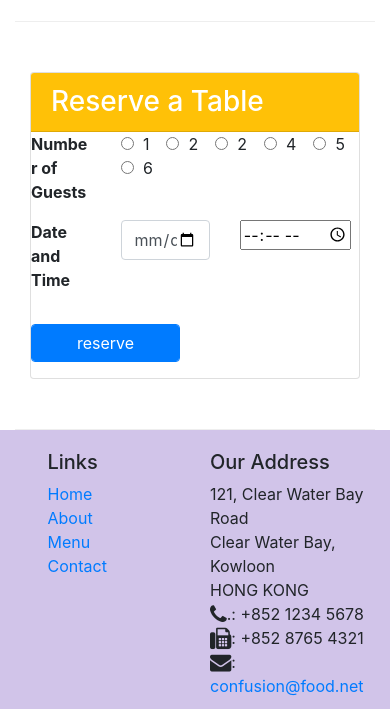
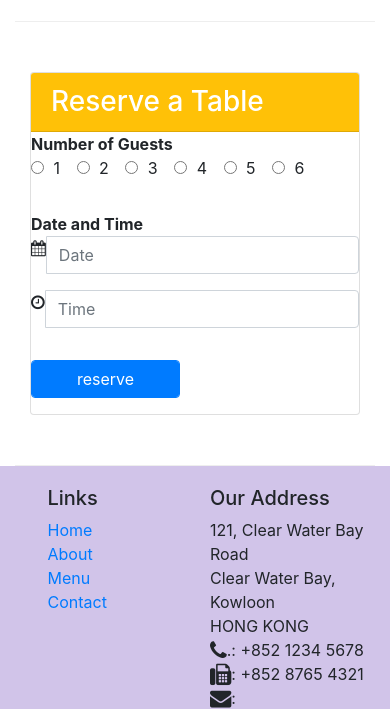
Before and after one commit to bahern82/conFusion, a website: page index.html in a window 390 px wide. Shown: the part 2074-2783 px from the top of the page. Drawn offline with nearby package versions, Linux system fonts and the light colour scheme.

Commit message:
assignment 2 final

```diff
--- a/index.html
+++ b/index.html
@@ -118,8 +118,8 @@
                     <div class="card-block">
                         <form>
                             <dl class="row ">
-                                <dt class="col-3">Number of Guests</dt>
-                                <dl class="col-9">
+                                <dt class="col-12 col-sm-3">Number of Guests</dt>
+                                <dl class="col-12 col-sm-9">
                                     <div class="form-check form-check-inline">
                                         <label class="form-check-label">
                                         <input class="form-check-input" type="radio" name="inlineRadioOptions" id="inlineRadio1" value="option1"> 1
@@ -132,7 +132,7 @@
                                     </div>
                                     <div class="form-check form-check-inline">
                                           <label class="form-check-label">
-                                          <input class="form-check-input" type="radio" name="inlineRadioOptions" id="inlineRadio3" value="option3"> 2
+                                          <input class="form-check-input" type="radio" name="inlineRadioOptions" id="inlineRadio3" value="option3"> 3
                                           </label>
                                     </div>
                                     <div class="form-check form-check-inline">
@@ -154,26 +154,33 @@
                             </dl><!--end first card-block row -->
 
                             <dl class="row ">
-                                <dt class="col-3">Date and Time</dt>
-                                <dl class="col-4">
+                                <dt class="col-12 col-sm-3">Date and Time</dt>
+                                <dl class="col-12 col-sm-4">
 
-
-                                          <input type="date" name="date" class="form-control" aria-describedby="basic-addon1" placeholder="date">
+                                         <div class="input-group">
+                                          <span class="input-group-addon" id="basic-addon1"><i class="fa fa-calendar" aria-hidden="true"></i></span>
+                                          <input type="text" class="form-control" placeholder="Date" aria-describedby="basic-addon1">
+                                        </div>
+                                          <!-- <input type="date" name="date" class="form-control" aria-describedby="basic-addon1" placeholder="date"> -->
 
 
                                 </dl>
-                                <dl class="col-4">
-                                    <input type="time" name="time" placeholder="time">
+                                <dl class="col-12 col-sm-4">
+                                    <div class="input-group">
+                                          <span class="input-group-addon" id="basic-addon2"><i class="fa fa-clock-o" aria-hidden="true"></i></span>
+                                          <input type="text" class="form-control" placeholder="Time" aria-describedby="basic-addon2">
+                                        </div>
+                                    <!-- <input type="time" name="time" placeholder="time"> -->
                                 </dl>
 
 
 
                             </dl>
                             <dl class="row">
-                                <dt class="col-6">
-                                <dl class="col-offset-3"></dl>
+                                <dt class ="col-sm-4 offset-sm-3 col-6">
                                     <button type="submit" class="form-control btn-primary"> reserve </button>
                                 </dt>
+
                             </dl>
 
 
```
